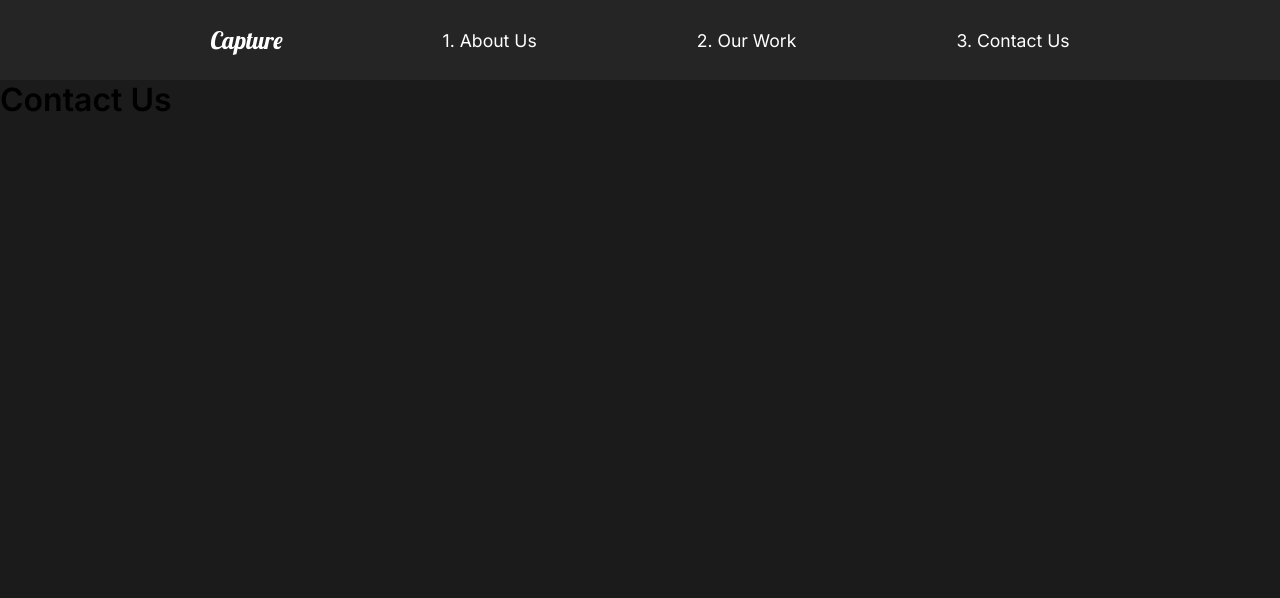
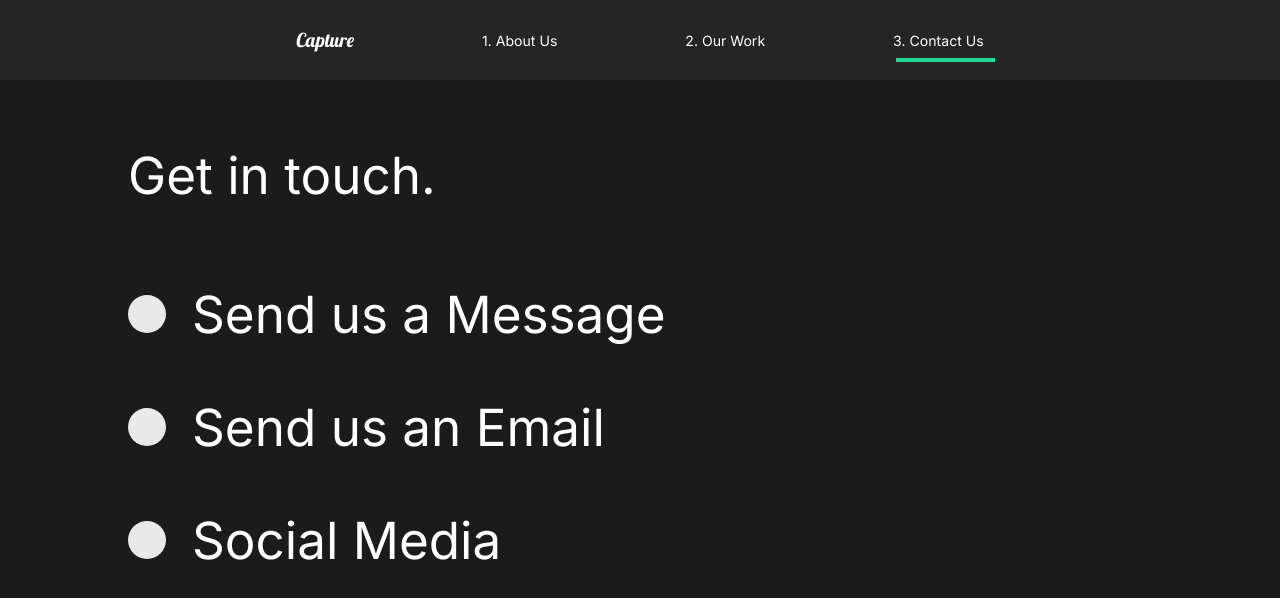
Before and after one commit to imjoymhnt/React-Capture-Portfolio, a React (Create React App) app: page /contact in a window 1280 px wide. Shown: the top 598 px of the page. Built offline with nearby package versions, Linux system fonts and the light colour scheme.

Commit message:
Final push after all the styling and the contact page creation

```diff
--- a/src/App.js
+++ b/src/App.js
@@ -8,7 +8,6 @@
 import MovieDetail from './pages/MovieDetail';
 // Animation
 import { AnimatePresence } from 'framer-motion';
-
 
 function App() {
   const location = useLocation();
--- a/src/components/GlobalStyle.js
+++ b/src/components/GlobalStyle.js
@@ -11,7 +11,13 @@
 body{
     background: #1b1b1b;
     font-family: 'Inter', sans-serif;
+    overflow-x: hidden;
 
+}
+html {
+    @media (max-width: 1700px){
+        font-size: 80%
+    }
 }
 button{
     font-weight: bold;
--- a/src/components/Nav.js
+++ b/src/components/Nav.js
@@ -1,8 +1,11 @@
 import React from 'react';
 import styled from 'styled-components';
 import { Link } from 'react-router-dom';
+import { motion } from 'framer-motion';
+import { useLocation } from 'react-router-dom';
 
 const Nav = () => {
+    const { pathname } = useLocation();
     return (
     <StyledNav>
         <h1>
@@ -10,13 +13,16 @@
         </h1>
         <ul>
             <li>
-                <Link to="/">1. About Us</Link>
+                    <Link to="/">1. About Us</Link>
+                    <Line transition={{duration: 0.75}} initial={{width: "0%"}} animate= {{width: pathname === "/" ? "45%" : "0%"}} />
             </li>
             <li>
-                <Link to="/work">2. Our Work</Link>
+                    <Link to="/work">2. Our Work</Link>
+                    <Line transition={{duration: 0.75}} initial={{width: "0%"}} animate= {{width: pathname === "/work" ? "45%" : "0%"}} />
             </li>
             <li>
-                <Link to="/contact">3. Contact Us</Link>
+                    <Link to="/contact">3. Contact Us</Link>
+                    <Line transition={{duration: 0.75}} initial={{width: "0%"}} animate= {{width: pathname === "/contact" ? "45%" : "0%"}} />
             </li>
         </ul>
     </StyledNav>
@@ -30,6 +36,9 @@
     align-items: center;
     padding: 1rem 10rem;
     background: #252525;
+    position: sticky;
+    top: 0;
+    z-index: 10;
     a {
         color: white;
         text-decoration: none;
@@ -48,5 +57,13 @@
         position: relative;
     }
 `
+const Line = styled(motion.div)`
+    height: 0.3rem;
+    background: #23d997;
+    width: 5%;
+    position: absolute;
+    bottom: -80%;
+    left: 60%;
+`
 
 export default Nav;
--- /dev/null
+++ b/src/components/ScrollTop.js
@@ -0,0 +1,15 @@
+import { useEffect } from 'react';
+import { useLocation } from 'react-router-dom';
+
+const ScrollTop = () => {
+    const { pathname } = useLocation()
+    useEffect(() => {
+        window.scroll({
+            top: 0,
+            left: 0
+        })
+    }, [pathname])
+    return null;
+};
+
+export default ScrollTop;
--- a/src/pages/AboutUs.js
+++ b/src/pages/AboutUs.js
@@ -5,6 +5,7 @@
 // Animation
 import { motion } from 'framer-motion';
 import { pageAnimation } from '../animation';
+import ScrollTop from '../components/ScrollTop';
 
 const AboutUs = () => {
     return (
@@ -12,6 +13,7 @@
             <AboutSection />
             <ServicesSection />
             <FaqSection />
+            <ScrollTop />
         </motion.div>
     );
 }
--- a/src/pages/ContactUs.js
+++ b/src/pages/ContactUs.js
@@ -1,17 +1,66 @@
 import React from 'react';
 // Animation
 import { motion } from 'framer-motion';
-import { pageAnimation } from '../animation';
+import { pageAnimation, titleAnim, lineAnim } from '../animation';
+import styled from 'styled-components';
 
 
 const ContactUs = () => {
     return (
-        <motion.div exit="exit" variants={pageAnimation} initial="hidden" animate="show">
-            <h1>
-                Contact Us
-            </h1>
-        </motion.div>
+        <ContactStyle exit="exit" variants={pageAnimation} initial="hidden" animate="show">
+            <Title>
+                <Hide>
+                    <motion.h2 variants={titleAnim}>Get in touch.</motion.h2>
+                </Hide>
+            </Title>
+            <div>
+                <Hide>
+                    <Social variants={titleAnim}>
+                    <Circle />
+                        <h2>Send us a Message</h2>
+                </Social>
+                </Hide>
+                <Hide>
+                    <Social variants={titleAnim}>
+                    <Circle />
+                        <h2>Send us an Email</h2>
+                </Social>
+                </Hide>
+                <Hide>
+                    <Social variants={titleAnim}>
+                    <Circle />
+                        <h2>Social Media</h2>
+                </Social>
+                </Hide>
+            </div>
+        </ContactStyle>
     )
 }
 
+const ContactStyle = styled(motion.div)`
+    padding: 5rem 10rem;
+    color: #ffffff;
+    min-height: 90vh;
+`
+const Title = styled.div`
+    margin-bottom: 4rem;
+    color: #ffffff
+`
+const Hide = styled.div`
+    overflow: hidden;
+`
+const Circle = styled.div`
+border-radius: 50%;
+width: 3rem;
+height: 3rem;
+background: #e9e9e9
+`
+const Social = styled(motion.div)`
+display: flex;
+align-items: center;
+h2{
+    margin: 2rem;
+}
+`
+
 export default ContactUs;
--- a/src/pages/OurWork.js
+++ b/src/pages/OurWork.js
@@ -8,12 +8,17 @@
 // Animation
 import { motion } from 'framer-motion';
 import { pageAnimation, fade, photoAnim, lineAnim, slider, sliderContainer } from '../animation';
+import { UseScroll } from '../components/useScroll';
+import ScrollTop from '../components/ScrollTop';
+
 
 const OurWork = () => {
+    const [elements, controls] = UseScroll();
+    const [elements2, controls2] = UseScroll();
     return (
         <Work exit="exit" variants={pageAnimation} initial="hidden" animate="show">
             <Movie>
-                <motion.h2 variants={fade}>The Athlete</motion.h2>
+                <motion.h2 style={{color: 'white'}} variants={fade}>The Athlete</motion.h2>
                 <motion.div variants={lineAnim} className="line"></motion.div>
                 <Link to="/work/the-athlete">
                     <Hide>
@@ -27,20 +32,21 @@
             <Frame3 variants={slider}></Frame3>
             <Frame4 variants={slider}></Frame4>
             </motion.div>
-            <Movie>
-                <h2>The Racer</h2>
-                <div className="line"></div>
+            <Movie ref={elements} variants={fade} animate={controls} initial="hidden">
+                <h2 style={{color: 'white'}}>The Racer</h2>
+                <motion.div variants={lineAnim} className="line"></motion.div>
                 <Link to="/work/the-racer">
                         <img src={theracer} alt="theracer"/>
                 </Link>
             </Movie>
-            <Movie>
-                <h2>Good Times</h2>
-                <div className="line"></div>
+            <Movie ref={elements2} variants={fade} animate={controls2} initial="hidden">
+                <h2 style={{color: 'white'}}>Good Times</h2>
+                <motion.div variants={lineAnim} className="line"></motion.div>
                 <Link to="/work/good-times">
                     <img src={goodtimes} alt="goodtimes"/>
                 </Link>
             </Movie>
+            <ScrollTop />
         </Work>
     )
 }
@@ -53,7 +59,7 @@
         padding: 1rem 0rem;
     }
 `
-const Movie = styled.div`
+const Movie = styled(motion.div)`
     padding-bottom: 10rem;
     .line{
         height: 0.5rem;
```
Also changed, not shown: 1 other file (tests, documents, lock files or other folders).
